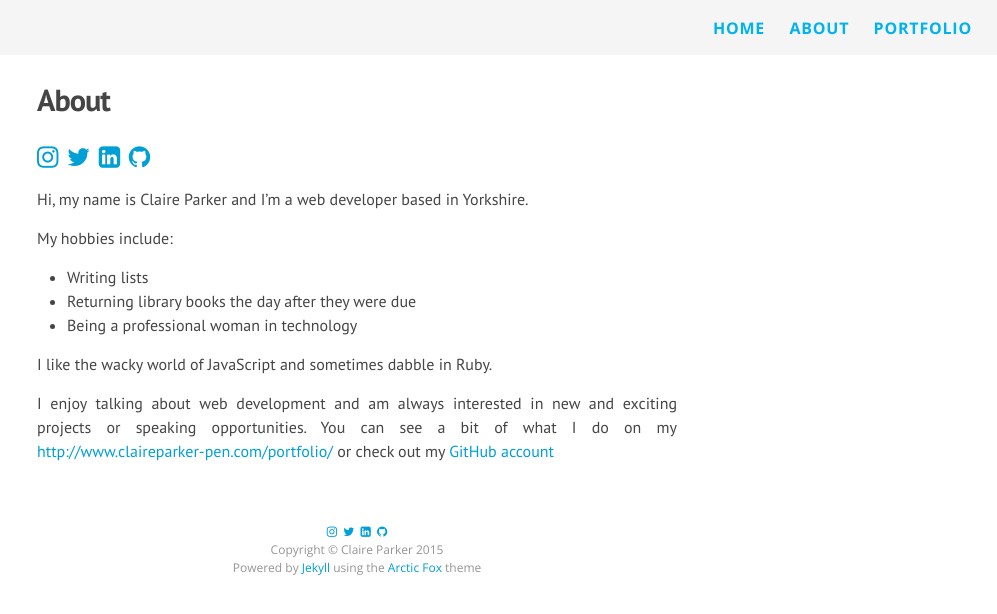
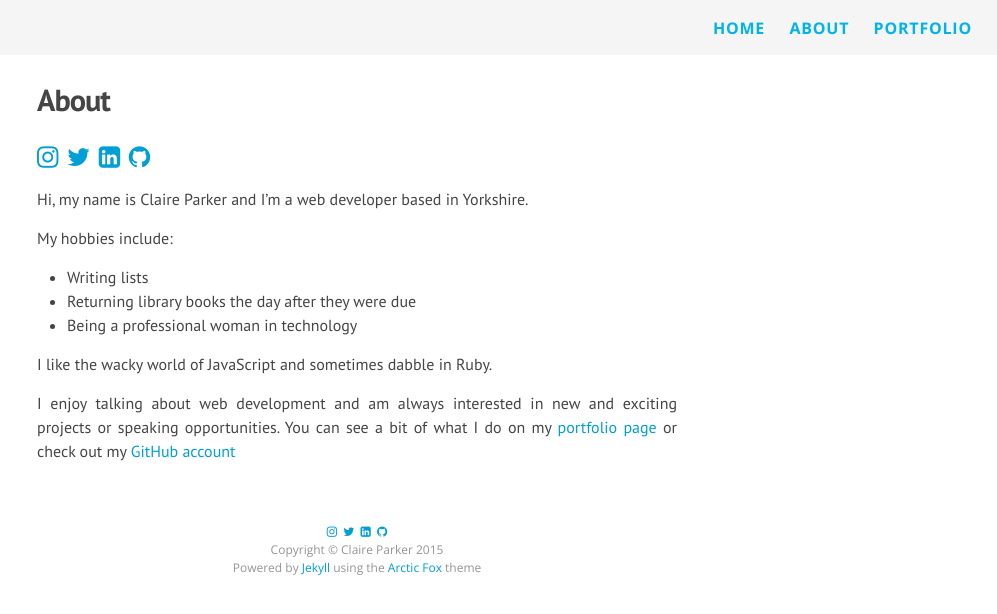
Before and after one commit to claire-codes/blog-com, a Jekyll site: the page built from about.md, in a window 1280 px wide. Shown: the top 614 px of the page, without its empty margins (283-1280 px from the left). Built offline with Jekyll 4.4.1, drawn with Linux system fonts in a browser that asks for light colours; nearby versions of some CDN libraries; some of the changed lines change nothing that is shown.

Commit message:
:fish_cake: Href fix

```diff
--- a/about.md
+++ b/about.md
@@ -16,4 +16,4 @@ My hobbies include:
 
 I like the wacky world of JavaScript and sometimes dabble in Ruby.
 
-I enjoy talking about web development and am always interested in new and exciting projects or speaking opportunities. You can see a bit of what I do on my [http://www.claireparker-pen.com/portfolio/](portfolio page "my portfolio") or check out my [GitHub account](https://github.com/claireparker "GitHub")
+I enjoy talking about web development and am always interested in new and exciting projects or speaking opportunities. You can see a bit of what I do on my [portfolio page](http://www.claireparker-pen.com/portfolio/ "my portfolio") or check out my [GitHub account](https://github.com/claireparker "GitHub")
```
